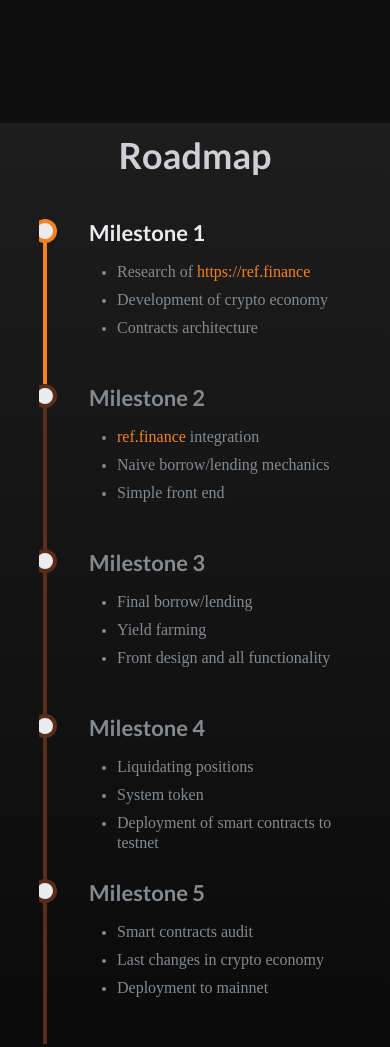
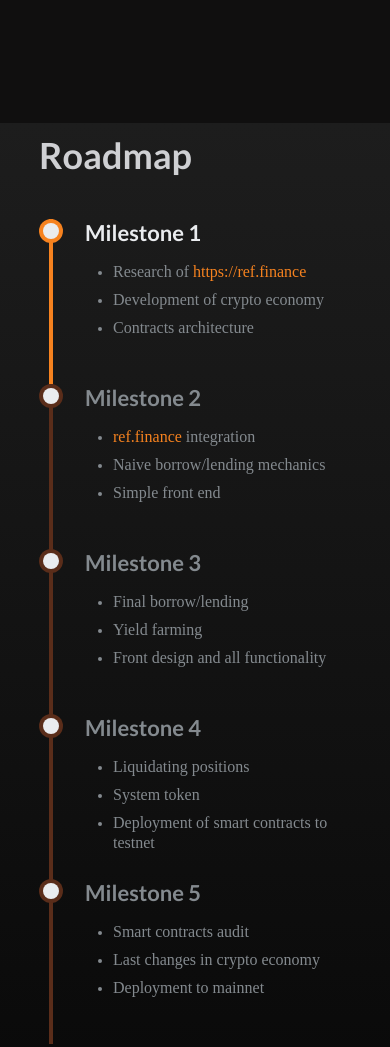
Before and after one commit to Motzart/test-lend, a Gatsby site: page / in a window 390 px wide. Shown: the part 460-1507 px from the top of the page. Built offline with nearby package versions, Linux system fonts and the light colour scheme; Gatsby itself is replaced by a stand-in of ours.

Commit message:
update mobile

```diff
--- a/src/components/MainContent/Roadmap/roadmap.module.scss
+++ b/src/components/MainContent/Roadmap/roadmap.module.scss
@@ -107,8 +107,10 @@
       border-radius: 50%;
       background-color: $color_5A2D1A;
     }
+  }
 
-    @media screen and (max-width: 767px) {
+  @media only screen and (max-width: 819px) {
+    .roadmap {
       grid-template-columns: 24px 280px;
       grid-template-rows: repeat(5, minmax(165px, auto));
       justify-content: center;
@@ -179,6 +181,17 @@
       }
     }
   }
+  @media only screen and (max-width: 401px) {
+    padding: 0;
+    .title {
+      text-align: left;
+    }
+    .roadmap {
+      grid-template-columns: 24px auto;
+      justify-content: start;
+      column-gap: 10px;
+    }
+  }
 }
 
 .step_list {
```
